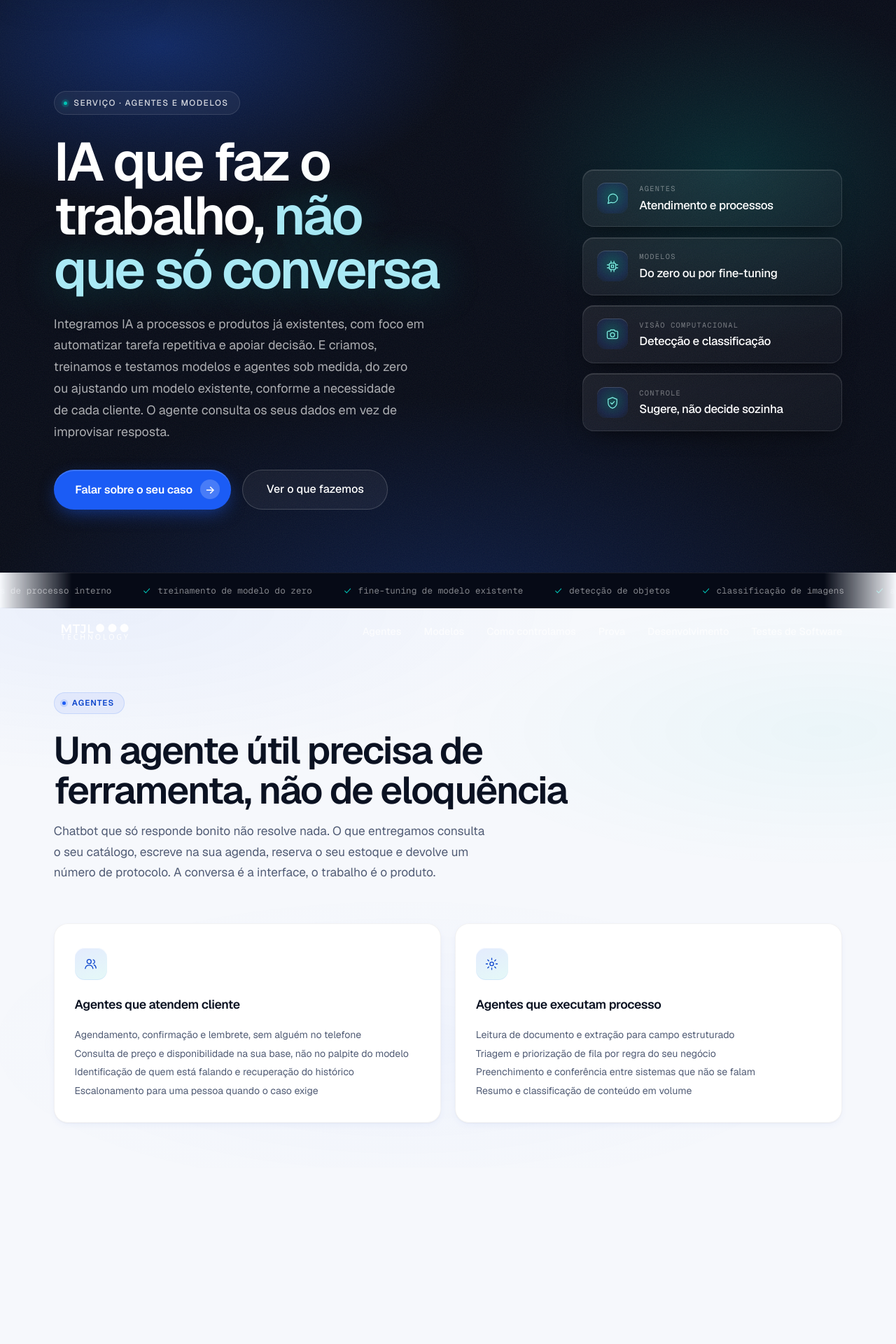
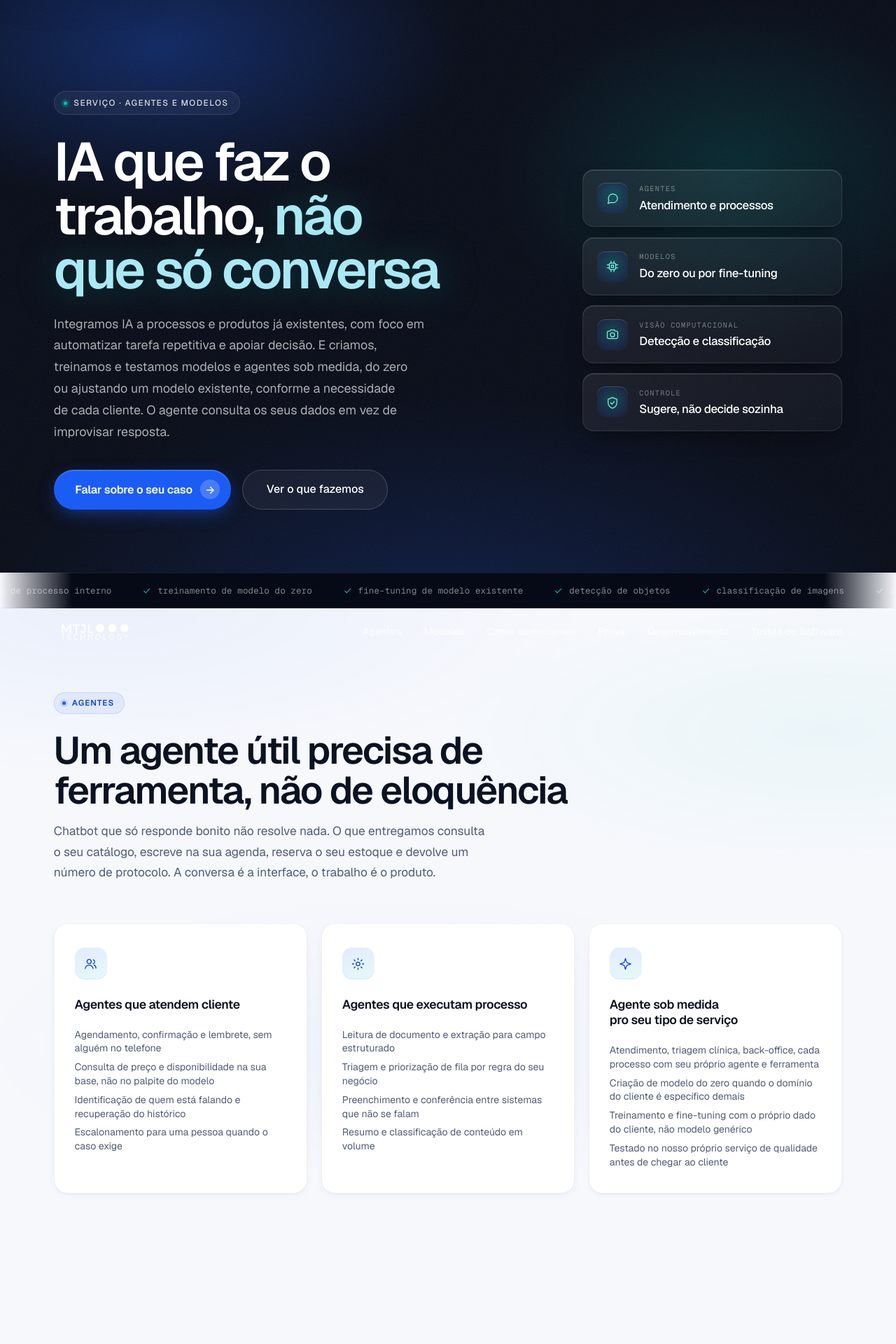
Before and after one commit to mtjltechnology/mtjl_website, a Python web app: template templates/inteligencia_artificial.html in a window 1280 px wide, after a click on "Agentes". Shown: the top 1920 px of the page at 70% size. Run offline with Jinja, Linux system fonts and the light colour scheme; the template is opened without the code that fills it, so the values that code supplies are empty; some web fonts are replaced.

Commit message:
fix: ajusta conteudo de IA, testes de software e LarClinica
Destaca criacao e treinamento de agentes/modelos na pagina de IA,
remove qualificador desnecessario do card de teste de seguranca,
adiciona mencao a roteirizacao/escala de Home Care e corrige o
fluxo real de acesso do beneficiario (senha e URL via WhatsApp
apos pre-triagem, sem login por codigo).

```diff
--- a/templates/inteligencia_artificial.html
+++ b/templates/inteligencia_artificial.html
@@ -138,7 +138,7 @@
   <h2 class="section-title">Um agente útil precisa de ferramenta, não de eloquência</h2>
   <p class="section-sub">Chatbot que só responde bonito não resolve nada. O que entregamos consulta o seu catálogo, escreve na sua agenda, reserva o seu estoque e devolve um número de protocolo. A conversa é a interface, o trabalho é o produto.</p>
 
-  <div class="services-grid lc-two-col-grid">
+  <div class="services-grid">
     <div class="service-card">
       <div class="service-icon"><svg class="icon" aria-hidden="true"><use href="/static/website/icons.svg#users"/></svg></div>
       <h3>Agentes que atendem cliente</h3>
@@ -157,6 +157,16 @@
         <li>Triagem e priorização de fila por regra do seu negócio</li>
         <li>Preenchimento e conferência entre sistemas que não se falam</li>
         <li>Resumo e classificação de conteúdo em volume</li>
+      </ul>
+    </div>
+    <div class="service-card">
+      <div class="service-icon"><svg class="icon" aria-hidden="true"><use href="/static/website/icons.svg#spark"/></svg></div>
+      <h3>Agente sob medida pro seu tipo de serviço</h3>
+      <ul class="lc-check-list">
+        <li>Atendimento, triagem clínica, back-office, cada processo com seu próprio agente e ferramenta</li>
+        <li>Criação de modelo do zero quando o domínio do cliente é específico demais</li>
+        <li>Treinamento e fine-tuning com o próprio dado do cliente, não modelo genérico</li>
+        <li>Testado no nosso próprio serviço de qualidade antes de chegar ao cliente</li>
       </ul>
     </div>
   </div>
--- a/templates/testes_software.html
+++ b/templates/testes_software.html
@@ -172,7 +172,7 @@
     </div>
     <div class="service-card">
       <div class="service-icon"><svg class="icon" aria-hidden="true"><use href="/static/website/icons.svg#lock"/></svg></div>
-      <h3>Testes de Segurança (básico)</h3>
+      <h3>Testes de Segurança</h3>
       <p>Verificação de vulnerabilidades comuns (OWASP) integrada ao ciclo de testes do seu projeto.</p>
     </div>
     <div class="service-card">
```
Also changed, not shown: templates/larclinica.html (+10 -2 lines).
